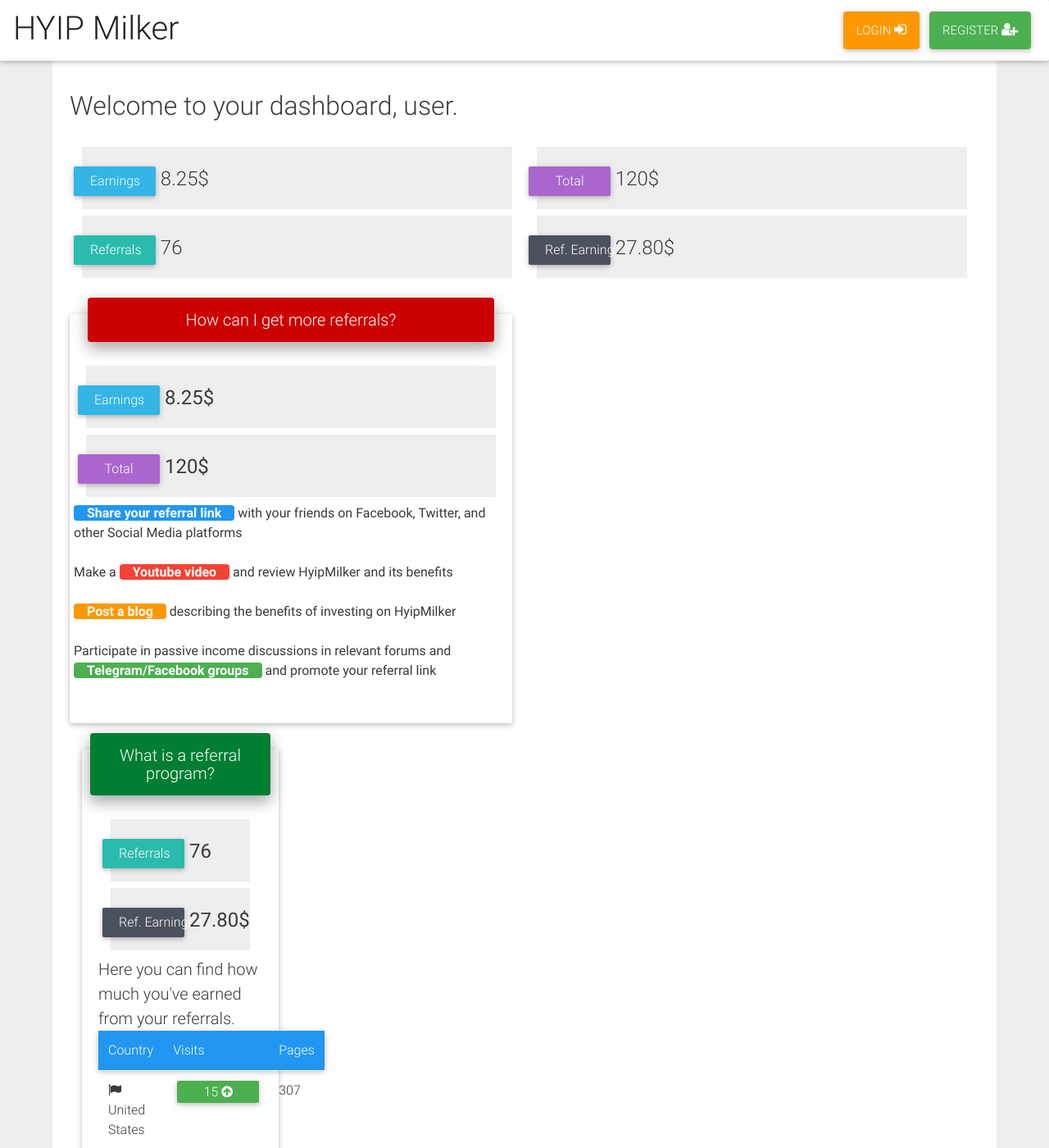
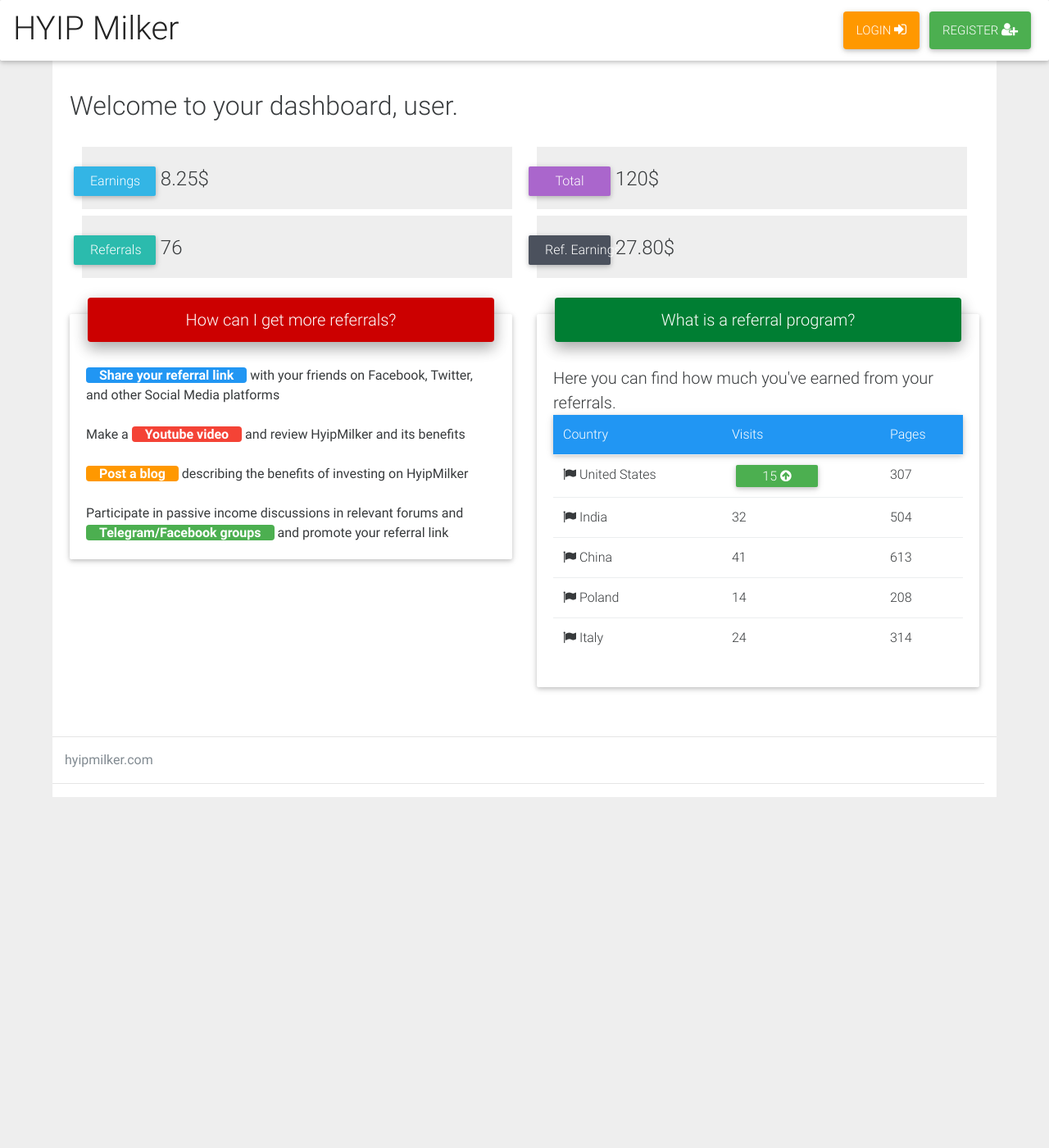
Before and after one commit to hm-gthb/hm-gthb.github.io, a Jekyll site: the page built from dashboard.html, in a window 1280 px wide and 1400 px high. Shown: the whole window at 82% size. Built offline with Jekyll 4.4.1, drawn with Linux system fonts in a browser that asks for light colours; nearby versions of some CDN libraries.

Commit message:
Update dashboard.html

```diff
--- a/dashboard.html
+++ b/dashboard.html
@@ -43,14 +43,6 @@
               <div class="card-block">
 
 
-      <div class="row">
-        <div class="col-lg-12">
-          <h4 class="pb-1" style = "background-color:#eee"><span class="tag big-tag info-color mt-2" style="margin-left:-10px">Earnings</span> 8.25$</h4>
-        </div>
-        <div class="col-lg-12">
-          <h4 class="pb-1" style = " background-color:#eee"><span class="tag big-tag secondary-color mt-2" style="margin-left:-10px">Total</span> 120$</h4>
-        </div>
-
 
 
                 <b class = "rounded blue px-1 text-white">Share your referral link</b> with your friends on Facebook, Twitter, and other Social Media platforms
@@ -79,12 +71,7 @@
 
               <div class="card-block">
 
-        <div class="col-lg-12">
-          <h4 class="pb-1" style = "background-color:#eee"><span class="tag big-tag default-color mt-2" style="margin-left:-10px">Referrals</span> 76</h4>
-        </div>
-        <div class="col-lg-12">
-          <h4 class="pb-1" style = "background-color:#eee"><span class="tag big-tag stylish-color mt-2" style="margin-left:-10px">Ref. Earnings</span>  27.80$</h4>
-        </div>
+
 
                 <span class = "lead">
                   Here you can find how much you've earned from your referrals.
```
